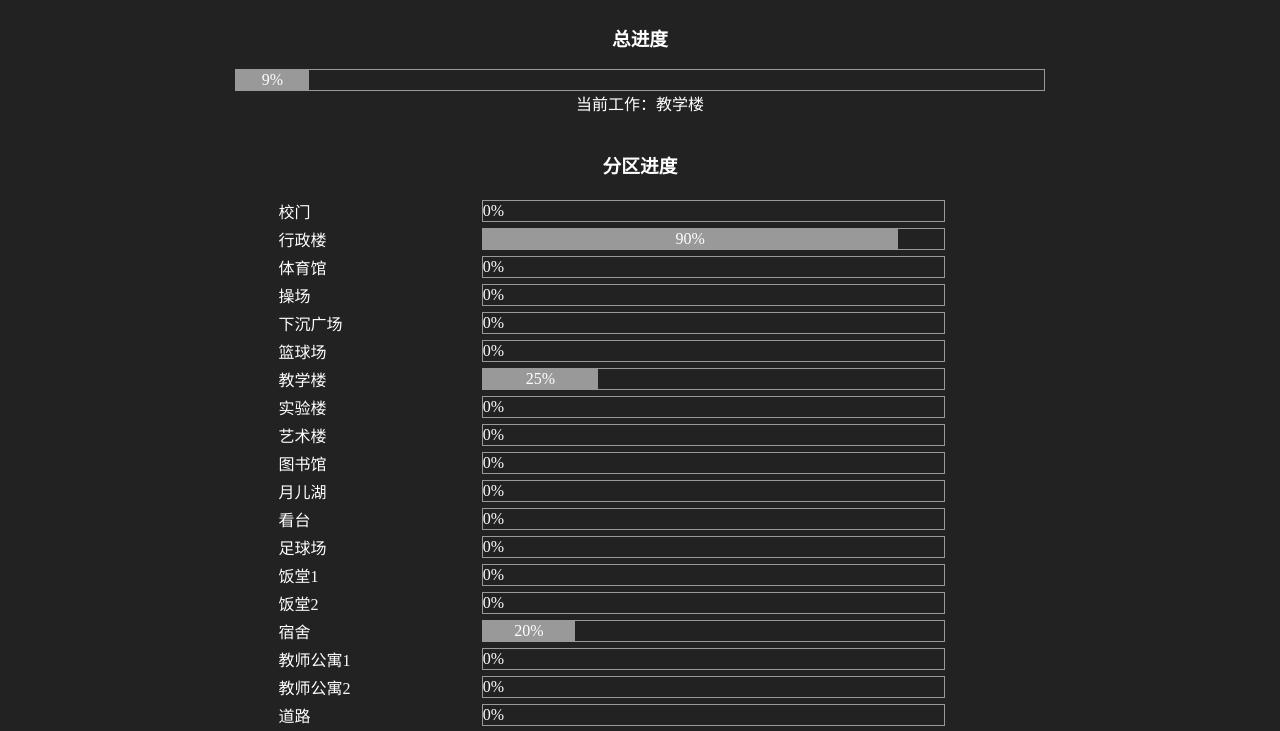
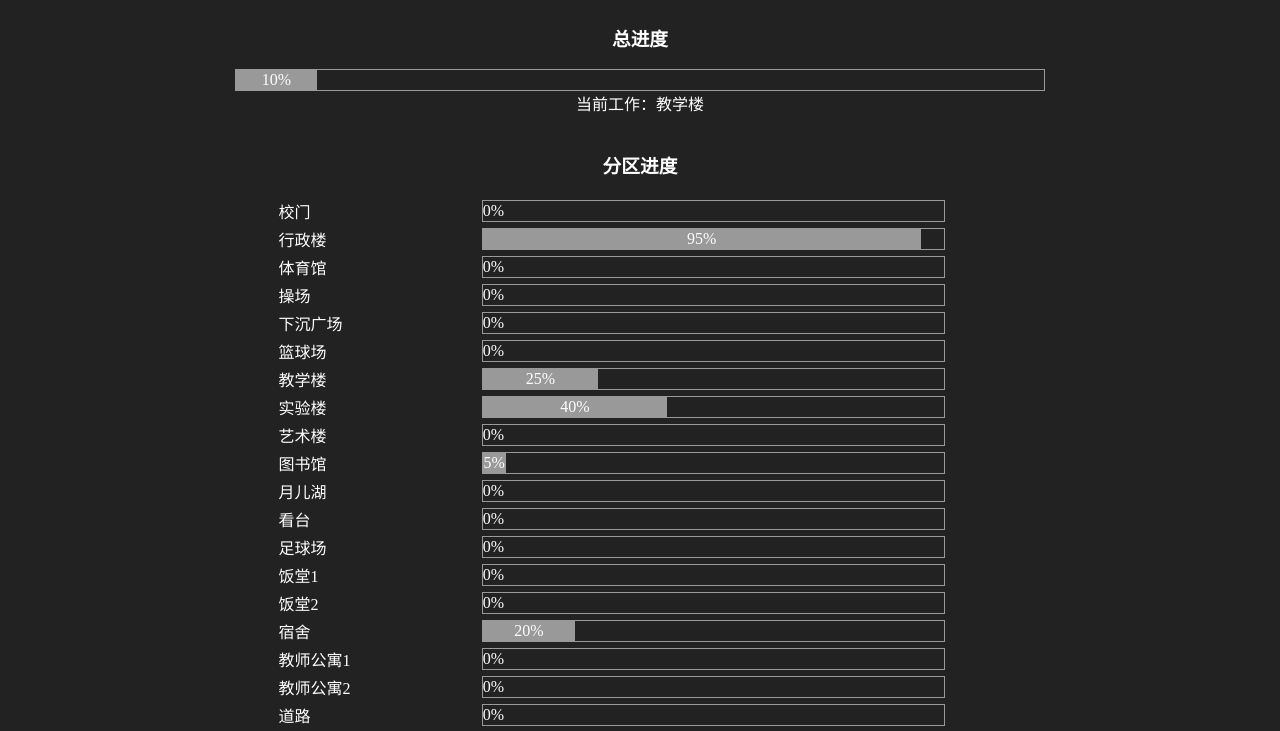
Before and after one commit to Lotlab/mcsgyz, a plain HTML site: page process.html in a window 1280 px wide. Shown: the part 327-1058 px from the top of the page. Drawn offline with Linux system fonts and the light colour scheme; a script that the page names is missing.

Commit message:
update process.html

```diff
--- a/process.html
+++ b/process.html
@@ -39,8 +39,8 @@
 					<h3 style="text-align: center;">总进度</h2>
 					<br>
 					<div class='process-bar'>
-						<div class='process-bar-inner' style="width: 9%;text-align: center;">
-							<span>9%</span>
+						<div class='process-bar-inner' style="width: 10%;text-align: center;">
+							<span>10%</span>
 						</div>
 					</div>
 					<p style="text-align: center;">当前工作：教学楼</p>
@@ -65,8 +65,8 @@
 								<td>行政楼</td>
 								<td>
 									<div class='process-bar-2' >
-										<div class='process-bar-inner' style="width: 90%;text-align: center;">
-											<span>90%</span>
+										<div class='process-bar-inner' style="width: 95%;text-align: center;">
+											<span>95%</span>
 										</div>
 									</div>
 								</td>
@@ -125,8 +125,8 @@
 								<td>实验楼</td>
 								<td>
 									<div class='process-bar-2' >
-										<div class='process-bar-inner' style="width: 0%;text-align: center;">
-											<span>0%</span>
+										<div class='process-bar-inner' style="width: 40%;text-align: center;">
+											<span>40%</span>
 										</div>
 									</div>
 								</td>
@@ -145,8 +145,8 @@
 								<td>图书馆</td>
 								<td>
 									<div class='process-bar-2' >
-										<div class='process-bar-inner' style="width: 0%;text-align: center;">
-											<span>0%</span>
+										<div class='process-bar-inner' style="width: 5%;text-align: center;">
+											<span>5%</span>
 										</div>
 									</div>
 								</td>
```
